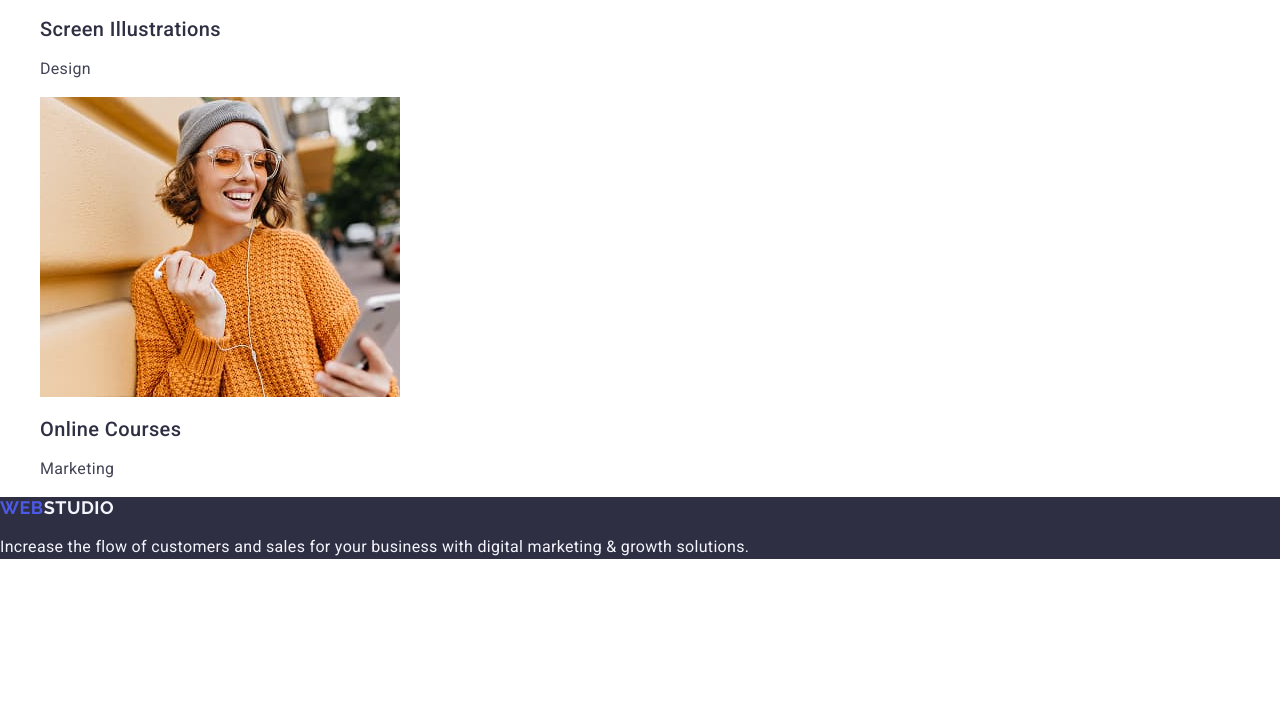
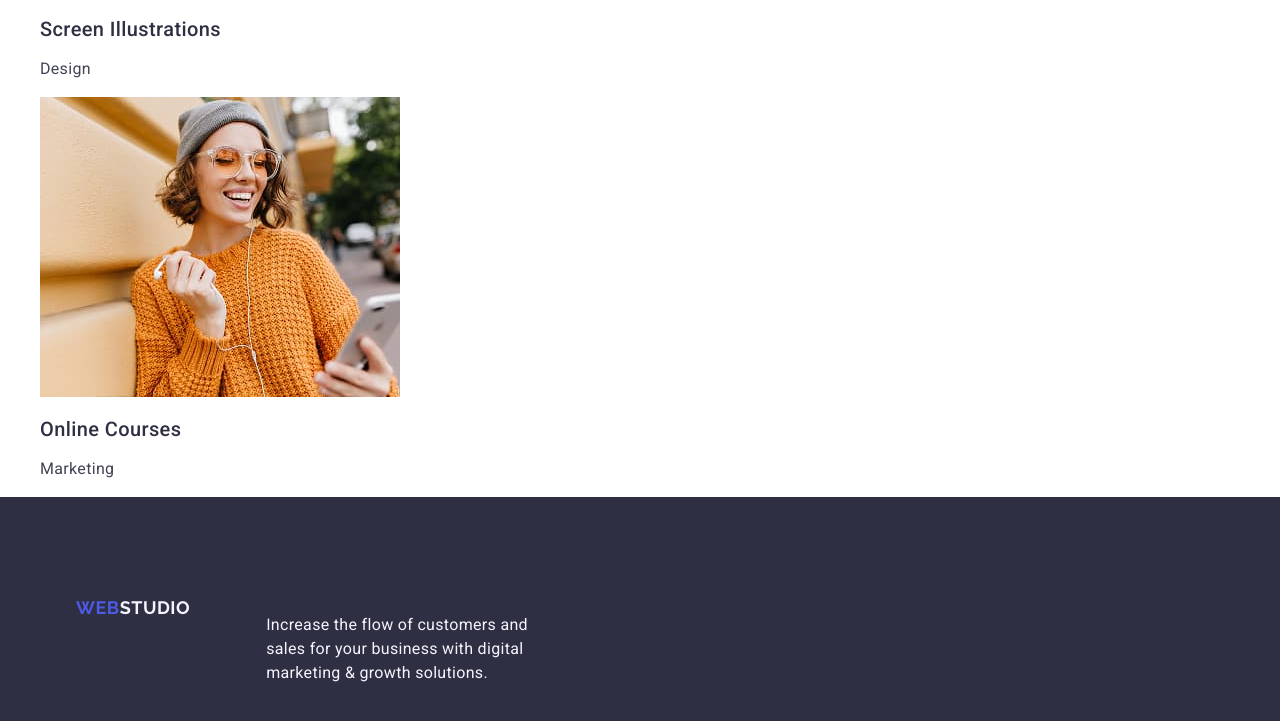
Before and after one commit to Shenhi30/goit-markup-hw-03, a plain HTML site: page index.html in a window 1280 px wide. Shown: the part 3836-4557 px from the top of the page. Before the commit the page ends 4411 px from the top, so only its background shows below. Drawn offline with nearby package versions, Linux system fonts and the light colour scheme.

Commit message:
footer start

```diff
--- a/css/style.css
+++ b/css/style.css
@@ -245,10 +245,17 @@ a {
 
 /* footer */
 .footer {
+    padding: 100px 0;
     background-color: #2e2f42;
 }
 
+.footer-logo {
+    display: inline-block;
+    margin-bottom: 16px;
+}
+
 .footer-text {
+    max-width: 264px;
     line-height: 1.5;
     color: #f4f4fd;
     letter-spacing: 0.02em;
--- a/index.html
+++ b/index.html
@@ -202,9 +202,11 @@
     </main>
     <!-- footer -->
     <footer class="footer">
-        <a href="./index.html" class="nav-logo">Web<span class="nav-gradient-white">Studio</span></a>
-        <p class="footer-text">Increase the flow of customers and sales for your business with digital marketing &
-            growth solutions.</p>
+        <div class="container">
+            <a href="./index.html" class="footer-logo nav-logo">Web<span class="nav-gradient-white">Studio</span></a>
+            <p class="footer-text">Increase the flow of customers and sales for your business with digital marketing &
+                growth solutions.</p>
+        </div>
     </footer>
 </body>
 
```
